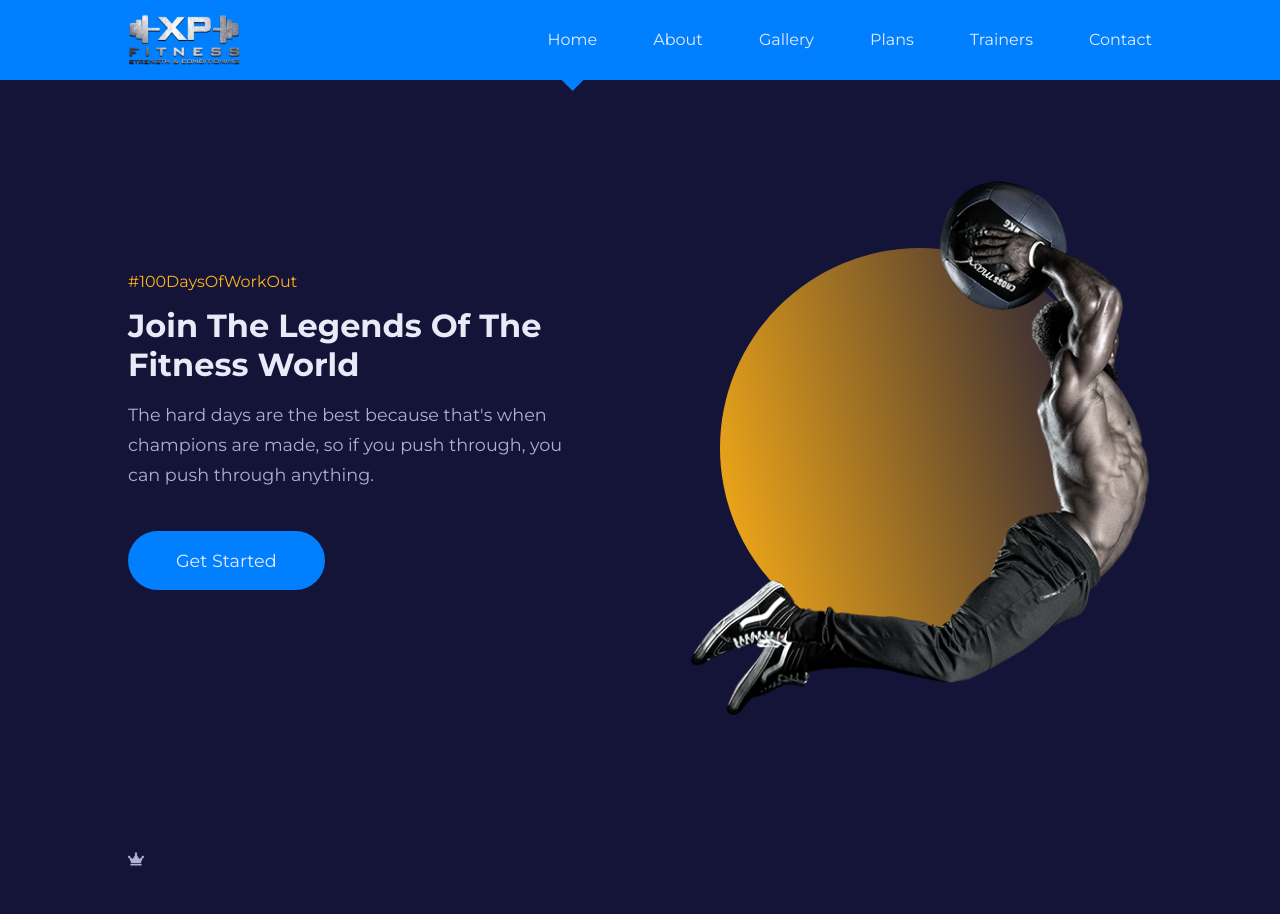
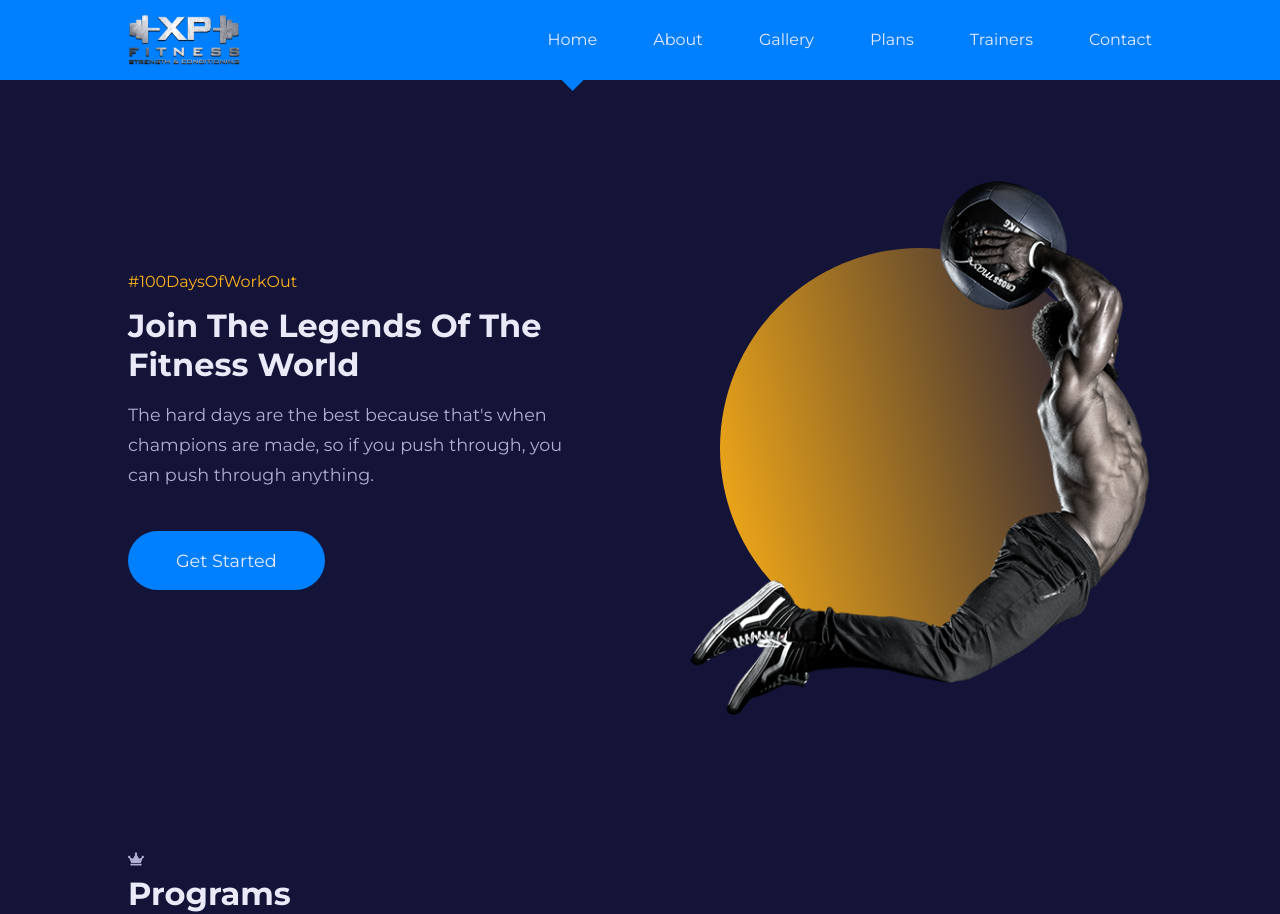
Before and after one commit to Eddysam2000/XP-Fitness, a React (Create React App) app: page / in a window 1280 px wide. Before the commit the page ends 875 px from the top, so only its background shows below. Built offline with nearby package versions, Linux system fonts and the light colour scheme.

Commit message:
program added

```diff
--- a/src/components/Programs.jsx
+++ b/src/components/Programs.jsx
@@ -1,12 +1,11 @@
 import { FaCrown } from 'react-icons/fa'
+import SectionHead from './SectionHead'
 
 const Programs = () => {
   return (
     <section className="programs">
         <div className="container programs_container">
-            <div className="programs_head">
-                <span>{<FaCrown/>}</span>
-            </div>
+            <SectionHead icon={<FaCrown/>} title="Programs"/>
         </div>
     </section>
   )
--- /dev/null
+++ b/src/components/SectionHead.jsx
@@ -0,0 +1,12 @@
+import React from 'react'
+
+const SectionHead = ({icon, title, className}) => {
+  return (
+    <div className={`section_head ${className}`}>
+        <span>{icon}</span>
+        <h2>{title}</h2>
+    </div>
+  )
+}
+
+export default SectionHead
```
